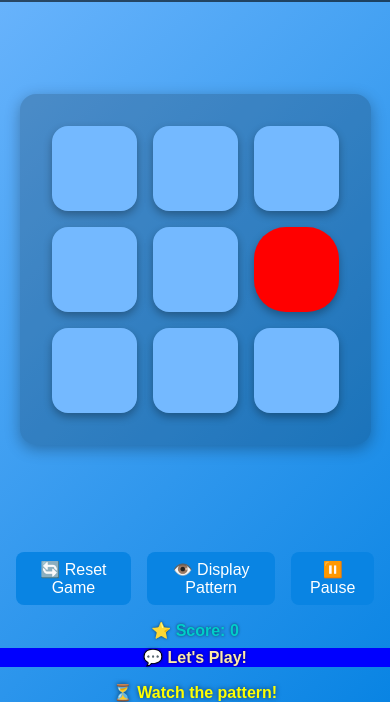
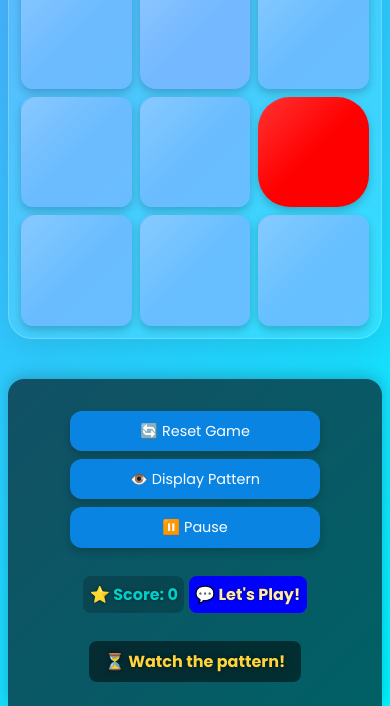
Before and after one commit to narendra3003/memory-game, a plain HTML site: page index.html in a window 390 px wide. Shown: the part 142-848 px from the top of the page. Drawn offline with Linux system fonts and the light colour scheme.

Commit message:
Updates UI

```diff
--- a/index.html
+++ b/index.html
@@ -5,6 +5,9 @@
     <meta name="viewport" content="width=device-width, initial-scale=1.0">
     <title>Pattern Game</title>
     <link rel="stylesheet" href="style.css">
+    <link rel="preconnect" href="https://fonts.googleapis.com">
+    <link rel="preconnect" href="https://fonts.gstatic.com" crossorigin>
+    <link href="https://fonts.googleapis.com/css2?family=Poppins:wght@400;600;700&display=swap" rel="stylesheet">
 </head>
 <body>
     <header>
@@ -36,5 +39,4 @@
     <div id="spinner" class="hidden">⏳</div>
     <script src="script.js"></script>
 </body>
-
 </html>
--- a/script.js
+++ b/script.js
@@ -74,9 +74,11 @@ const gamePlayed = async (choice) => {
         msgBox.innerText = "❌ Wrong, Better Luck Next Time!";
         msgBox.style.backgroundColor = "red";
         canPlay = false;
+        enableButtons(); // Re-enable buttons when the game ends
         return;
     }
 
+    // Check if the user completed the pattern
     if (counter == pattern.length) {
         msgBox.innerText = "🎉 Correct, Score +1!";
         msgBox.style.backgroundColor = "green";
--- a/style.css
+++ b/style.css
@@ -3,28 +3,36 @@
     margin: 0;
     padding: 0;
     text-align: center;
-    font-family: 'Arial', sans-serif;
+    font-family: "Poppins", sans-serif;
     box-sizing: border-box;
   }
 
   /* Body Styling */
   body {
-    background: linear-gradient(135deg, #74b9ff, #0984e3);
+    background: linear-gradient(135deg, #4facfe 0%, #00f2fe 100%);
     color: #fff;
     display: flex;
     flex-direction: column;
     justify-content: space-between;
-    height: 100vh;
+    min-height: 100vh;
+    padding: 0 1rem;
   }
 
   /* Header Styling */
   header {
-    padding: 1rem;
+    padding: 1.5rem 1rem;
     background-color: rgba(0, 0, 0, 0.6);
     color: white;
     text-shadow: 0 0 5px rgba(255, 255, 255, 0.8);
-    font-size: 2rem;
+    font-size: 1.5rem;
     font-weight: bold;
+    border-radius: 0 0 1rem 1rem;
+    margin-bottom: 1.5rem;
+    box-shadow: 0 4px 15px rgba(0, 0, 0, 0.2);
+  }
+
+  header h1 {
+    font-size: clamp(1.5rem, 5vw, 2.5rem);
   }
 
   /* Container Styling */
@@ -33,19 +41,22 @@ header {
     display: flex;
     justify-content: center;
     align-items: center;
+    padding: 1rem 0;
   }
 
   /* Game Board */
   .game {
     display: grid;
     grid-template-columns: repeat(3, 1fr);
-    gap: 1.5rem;
-    width: 80%;
-    max-width: 600px;
-    padding: 2rem;
-    background: rgba(0, 0, 0, 0.2);
-    border-radius: 1rem;
-    box-shadow: 0 4px 15px rgba(0, 0, 0, 0.3);
+    gap: clamp(0.5rem, 3vw, 1.5rem);
+    width: 100%;
+    max-width: 500px;
+    padding: clamp(1rem, 4vw, 2rem);
+    background: rgba(255, 255, 255, 0.1);
+    border-radius: 1.5rem;
+    box-shadow: 0 8px 32px rgba(0, 0, 0, 0.1);
+    backdrop-filter: blur(4px);
+    border: 1px solid rgba(255, 255, 255, 0.2);
   }
 
   /* Game Buttons */
@@ -54,83 +65,162 @@ header {
     width: 100%;
     border: none;
     border-radius: 1rem;
-    background-color: #74b9ff;
+    background-color: rgba(116, 185, 255, 0.8);
     color: #fff;
     font-size: 2rem;
     font-weight: bold;
     cursor: pointer;
     transition: all 0.3s ease;
-    box-shadow: 0 4px 8px rgba(0, 0, 0, 0.3);
+    box-shadow: 0 4px 8px rgba(0, 0, 0, 0.2);
+    position: relative;
+    overflow: hidden;
+  }
+
+  .box::before {
+    content: "";
+    position: absolute;
+    top: 0;
+    left: 0;
+    width: 100%;
+    height: 100%;
+    background: linear-gradient(135deg, rgba(255, 255, 255, 0.2) 0%, rgba(255, 255, 255, 0) 50%);
+    border-radius: 1rem;
   }
 
   .box:hover {
-    transform: scale(1.1);
-    box-shadow: 0 6px 12px rgba(0, 0, 0, 0.4);
+    transform: scale(1.05);
+    box-shadow: 0 6px 15px rgba(0, 0, 0, 0.3);
+    background-color: rgba(116, 185, 255, 0.9);
+  }
+
+  .box:active {
+    transform: scale(0.95);
+  }
+
+  /* Footer Section */
+  footer {
+    background-color: rgba(0, 0, 0, 0.6);
+    padding: 1.5rem 1rem;
+    border-radius: 1rem 1rem 0 0;
+    margin-top: 1.5rem;
+    box-shadow: 0 -4px 15px rgba(0, 0, 0, 0.2);
   }
 
   /* Controls Section */
   .controls {
-    margin: 1rem;
+    margin: 0.5rem 0 1rem;
     display: flex;
     justify-content: center;
-    gap: 1rem;
+    flex-wrap: wrap;
+    gap: 0.75rem;
   }
 
   /* Control Buttons */
   .btns {
-    padding: 0.75rem 1.5rem;
-    font-size: 1.25rem;
+    padding: 0.75rem 1.25rem;
+    font-size: 1rem;
     background-color: #0984e3;
     color: white;
     border: none;
-    border-radius: 0.5rem;
+    border-radius: 0.75rem;
     cursor: pointer;
-    transition: background-color 0.3s ease;
+    transition: all 0.3s ease;
+    box-shadow: 0 4px 8px rgba(0, 0, 0, 0.2);
+    display: flex;
+    align-items: center;
+    justify-content: center;
   }
 
   .btns:hover {
     background-color: #74b9ff;
+    transform: translateY(-2px);
+    box-shadow: 0 6px 12px rgba(0, 0, 0, 0.3);
+  }
+
+  .btns:active {
+    transform: translateY(0);
+    box-shadow: 0 2px 4px rgba(0, 0, 0, 0.2);
   }
 
   /* Footer Messages */
-#msg, #score {
-    margin: 0.5rem 0;
+  #msg,
+  #score {
+    margin: 0.75rem 0;
     font-size: 1.25rem;
     font-weight: bold;
+    padding: 0.5rem;
+    border-radius: 0.5rem;
+    transition: all 0.3s ease;
   }
 
   #msg {
     color: #ffeaa7;
     text-shadow: 0 0 3px rgba(0, 0, 0, 0.6);
+    background-color: rgba(9, 132, 227, 0.3);
+    display: inline-block;
   }
 
   #score {
     color: #00cec9;
     text-shadow: 0 0 3px rgba(0, 0, 0, 0.6);
+    background-color: rgba(0, 0, 0, 0.2);
+    display: inline-block;
   }
 
   /* Responsive Design */
   @media (max-width: 768px) {
+    .game {
+      width: 100%;
+      gap: 0.75rem;
+      padding: 1rem;
+    }
+
+    .btns {
+      padding: 0.6rem 1rem;
+      font-size: 0.9rem;
+    }
+
+    #msg,
+    #score {
+      font-size: 1.1rem;
+    }
+  }
+
+  @media (max-width: 480px) {
+    body {
+      padding: 0 0.5rem;
+    }
+
     header {
-        font-size: 1.5rem;
+      padding: 1rem 0.5rem;
     }
 
     .game {
-        width: 90%;
-        gap: 1rem;
+      gap: 0.5rem;
+      padding: 0.75rem;
     }
 
     .box {
-        font-size: 1.5rem;
+      border-radius: 0.75rem;
+    }
+
+    .controls {
+      flex-direction: column;
+      align-items: center;
+      gap: 0.5rem;
     }
 
     .btns {
-        padding: 0.5rem 1rem;
-        font-size: 1rem;
+      width: 100%;
+      max-width: 250px;
+      padding: 0.6rem 1rem;
+      font-size: 0.9rem;
     }
 
-    #msg, #score {
+    #msg,
+    #score {
       font-size: 1rem;
+      padding: 0.4rem;
     }
   }
 
@@ -144,8 +234,22 @@ header {
     background: rgba(0, 0, 0, 0.8);
     color: white;
     padding: 1rem 2rem;
-    border-radius: 0.5rem;
+    border-radius: 1rem;
     z-index: 1000;
+    box-shadow: 0 0 20px rgba(0, 0, 0, 0.5);
+    animation: pulse 1.5s infinite;
+  }
+
+  @keyframes pulse {
+    0% {
+      transform: translate(-50%, -50%) scale(1);
+    }
+    50% {
+      transform: translate(-50%, -50%) scale(1.1);
+    }
+    100% {
+      transform: translate(-50%, -50%) scale(1);
+    }
   }
 
   .hidden {
@@ -156,7 +260,11 @@ header {
   #alert {
     margin-top: 1rem;
     font-size: 1rem;
-    color: yellow;
+    color: #ffd43b;
     font-weight: bold;
     text-shadow: 0 0 5px rgba(0, 0, 0, 0.6);
+    background-color: rgba(0, 0, 0, 0.5);
+    padding: 0.5rem 1rem;
+    border-radius: 0.5rem;
+    display: inline-block;
   }
```
Lines whose indentation alone changed are shown as unchanged.
